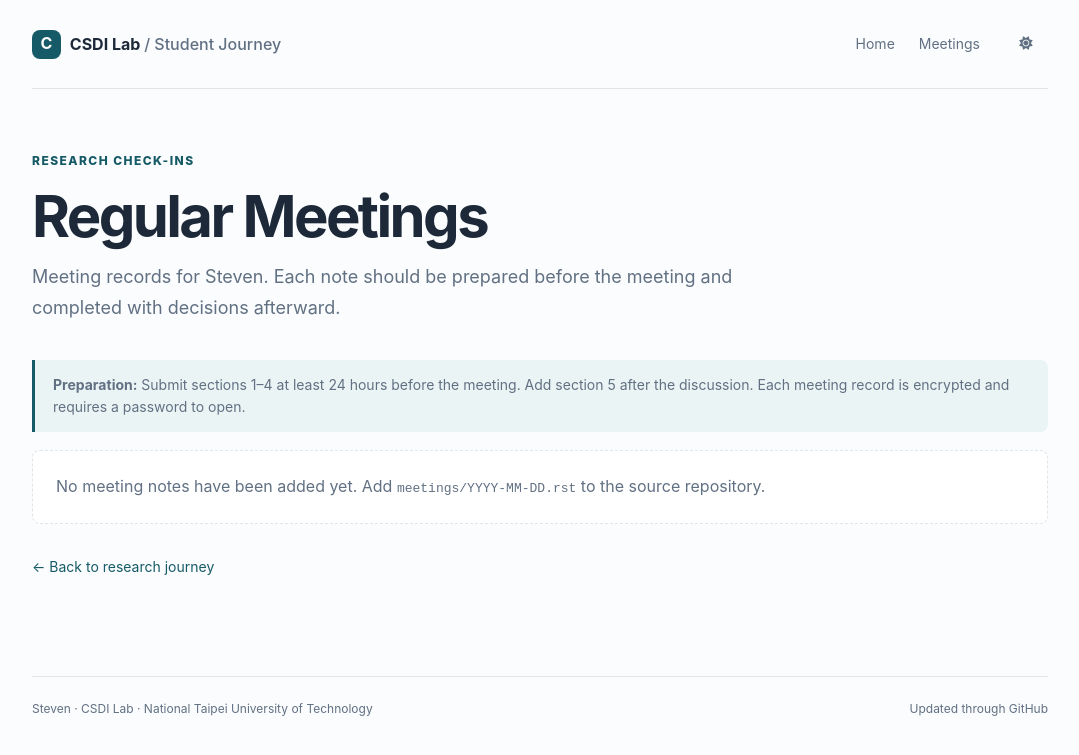
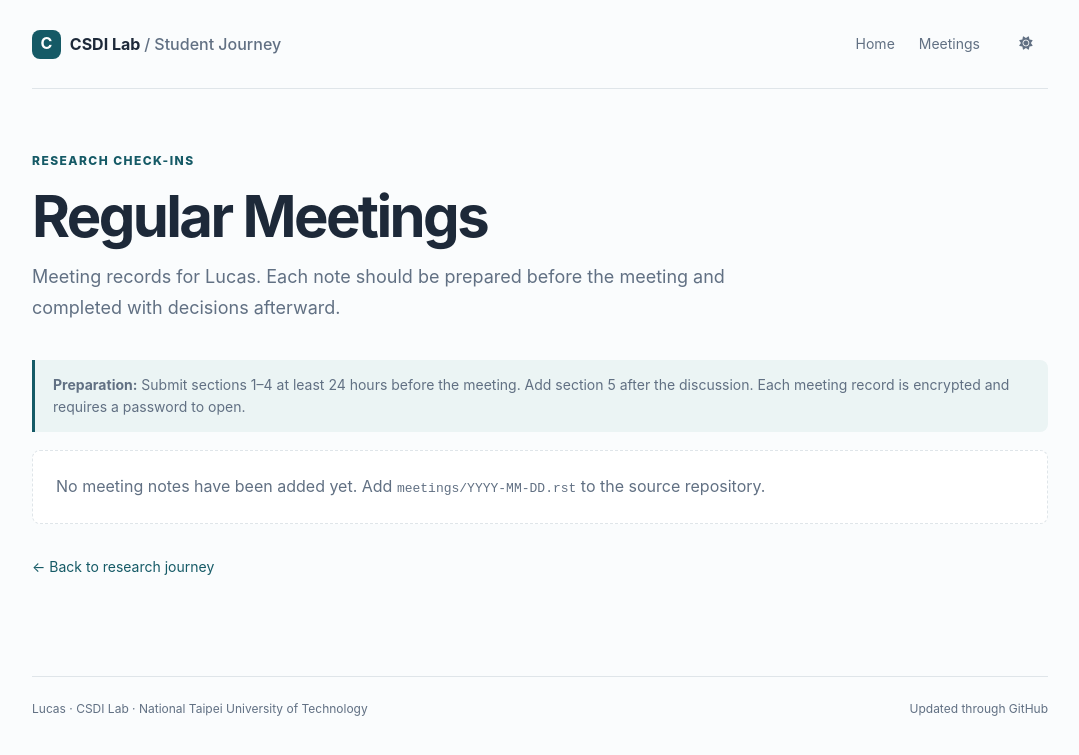
Before and after one commit to hendrisutrisno/2026student, a Jekyll site: the page built from docs/meetings/index.html, in a window 1280 px wide. Shown: the top 755 px of the page, without its empty margins (100-1179 px from the left). Built offline with Jekyll 4.4.1, drawn with Linux system fonts in a browser that asks for light colours.

Commit message:
Update student information in config file

```diff
--- a/docs/_config.yml
+++ b/docs/_config.yml
@@ -20,8 +20,8 @@
       layout: default
 
 student:
-  name: "Steven"
-  email: "steven.email@example.com" # Replace with your address, or leave empty to hide.
+  name: "Lucas"
+  email: "zac105437@gmail.com" # Replace with your address, or leave empty to hide.
   degree: "Master's Student"
   photo: /assets/photos/rec2025_1.png # Optional: uncomment and add your photo in docs/assets/photos/
   lab: "CSDI Lab"
```
